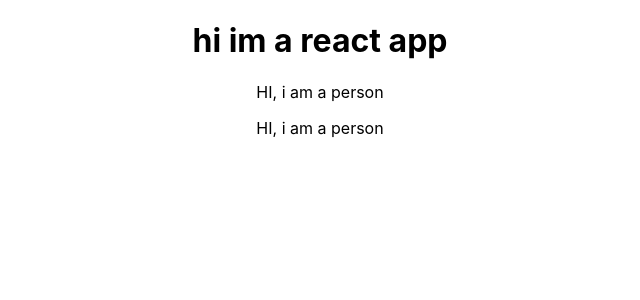
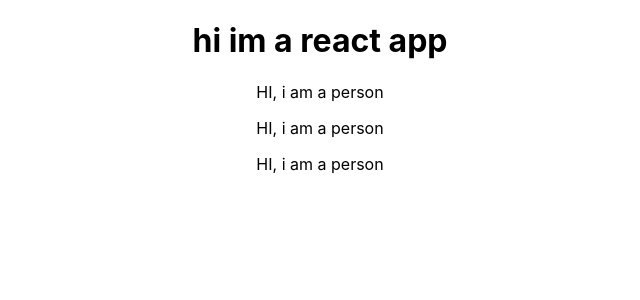
Before and after one commit to yonathanh/react-complete-guide, a React (Create React App) app: page / in a window 1280 px wide. Shown: the top 300 px of the page, without its empty margins (320-960 px from the left). Built offline with nearby package versions, Linux system fonts and the light colour scheme.

Commit message:
react lab practice

```diff
--- a/src/App.js
+++ b/src/App.js
@@ -9,7 +9,8 @@ class App extends Component {
         <h1>hi im a react app</h1>
         <Person />
         <Person />
-          </div>
+        <Person />
+      </div>
     );
   }
 }
```
